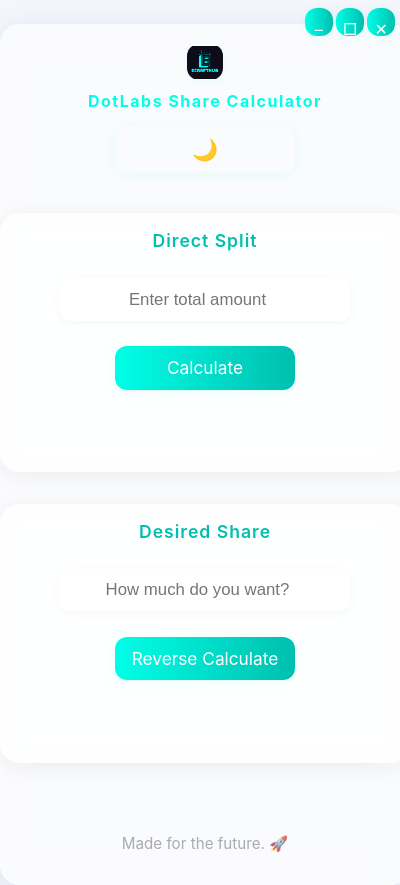
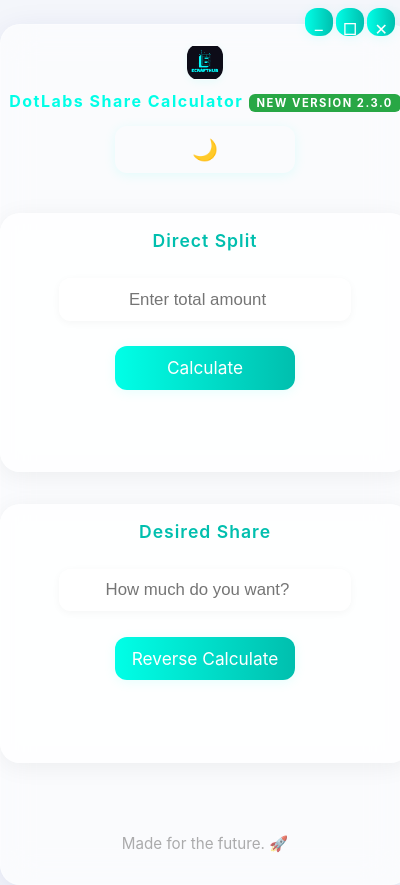
Before and after one commit to umer-jahangier/shares-calculator, an Electron app: page index.html in a window 400 px wide. Drawn offline with Linux system fonts and the light colour scheme; no server answers.

Commit message:
Testing v2.3

```diff
--- a/index.html
+++ b/index.html
@@ -2,7 +2,7 @@
 <html lang="en">
 <head>
   <meta charset="UTF-8">
-  <title>Share Calculator 2050</title>
+  <title>Share Calculator 2050 - NEW VERSION 2.3.0</title>
   <link rel="stylesheet" href="style.css">
   <link href="https://fonts.googleapis.com/css2?family=Orbitron:wght@500;700&display=swap" rel="stylesheet">
 </head>
@@ -16,7 +16,7 @@
   <div class="container">
     <header>
       <img src="logo.png" alt="DotLabs Logo" class="brand-logo" />
-      <h1 class="brand-title">DotLabs Share Calculator</h1>
+      <h1 class="brand-title">DotLabs Share Calculator <span style="color:#fff;background:#28a745;padding:2px 8px;border-radius:6px;font-size:0.7em;vertical-align:middle;">NEW VERSION 2.3.0</span></h1>
       <button id="theme-toggle" aria-label="Toggle dark/light mode">🌙</button>
     </header>
     <section class="card">
--- a/package.json
+++ b/package.json
@@ -1,6 +1,6 @@
 {
   "name": "share-calculator",
-  "version": "2.2.0",
+  "version": "2.3.0",
   "main": "main.js",
   "author": "DotLabs",
   "description": "Simple share calculator with CI/CD and auto-updates",
```
